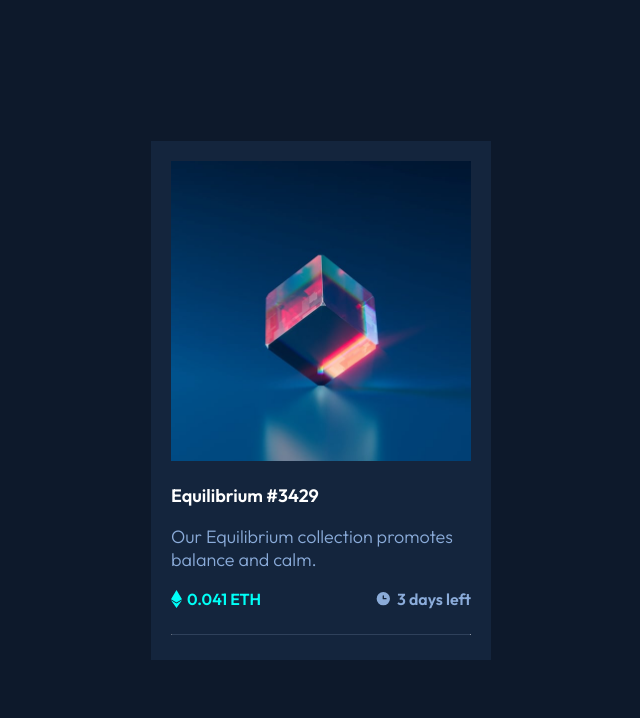
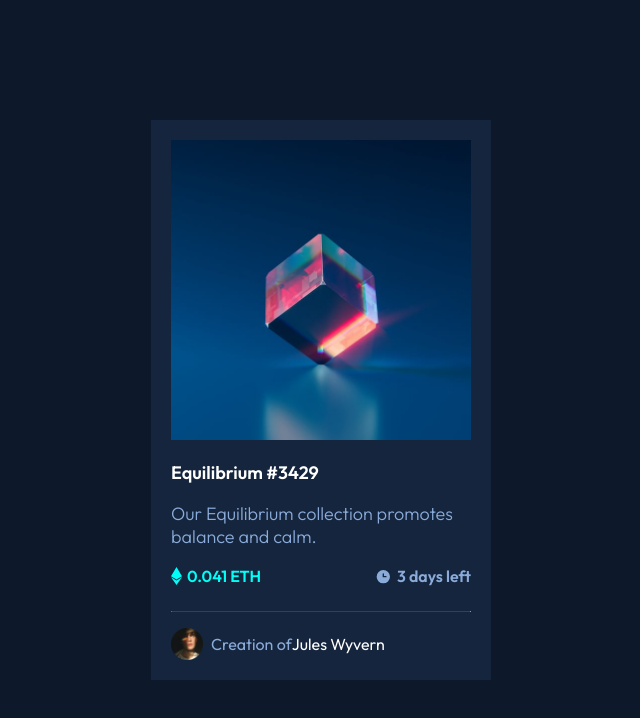
Before and after one commit to AtomicScience-FrontendMentor/01-NftCard, a React (Create React App) app: page / in a window 1280 px wide. Shown: the top 718 px of the page, without its empty margins (319-959 px from the left). Built offline with nearby package versions, Linux system fonts and the light colour scheme.

Commit message:
Card base outline done

```diff
--- a/src/components/NftCard/NftCard.tsx
+++ b/src/components/NftCard/NftCard.tsx
@@ -3,6 +3,7 @@ import "../../styles/fonts.scss"
 import "../../styles/nftCard.scss"
 import NftImage from './NftImage';
 import NftStatusBar from "./NftStatusBar";
+import image from "../../icons/image-avatar.png";
 
 interface NftCardProps {
 
@@ -11,10 +12,14 @@ interface NftCardProps {
 const NftCard: React.FunctionComponent<NftCardProps> = () => {
     return <div className='nft-card'>
         <NftImage onClick={() => {}}/>
-        <p className="title"> Equilibrium #3429 </p>
+        <a className="title" href="/"> Equilibrium #3429 </a>
         <p className="description"> Our Equilibrium collection promotes balance and calm. </p>
         <NftStatusBar/>
         <hr/>
+        <div className="attribution">
+          <img src={ image } className="avatar" alt="Author"/>
+          Creation of <a className="author" href="/">Jules Wyvern</a>
+        </div>
     </div>;
 }
 
--- a/src/styles/nftCard.scss
+++ b/src/styles/nftCard.scss
@@ -9,8 +9,16 @@
     @include font;
 
     .title {
-        color: $white;
-        font-weight: 600;
+      font-weight: 600;
+
+      display: block;
+      margin-top: 16px;
+      text-decoration: none;
+      color: $white;
+
+      &:hover {
+        color: $active-color;
+      }
     }
 
     .description {
@@ -52,6 +60,28 @@
         border-top: 1px solid $separator-color;
         border-bottom: 0px;
         margin-top: 5px;
-        margin-bottom: 5px;
+        margin-bottom: 16px;
+    }
+
+    .attribution {
+      display: flex;
+      align-items: center;
+
+      font-size: 16px;
+      color: $minor-text-color;
+
+      .avatar {
+        height: 32px;
+        margin-right: 8px;
+      }
+
+      .author {
+        text-decoration: none;
+        color: $white;
+
+        &:hover {
+          color: $active-color;
+        }
+      }
     }
 }
```
Also changed, not shown: 2 other files (tests, documents, lock files or other folders).
